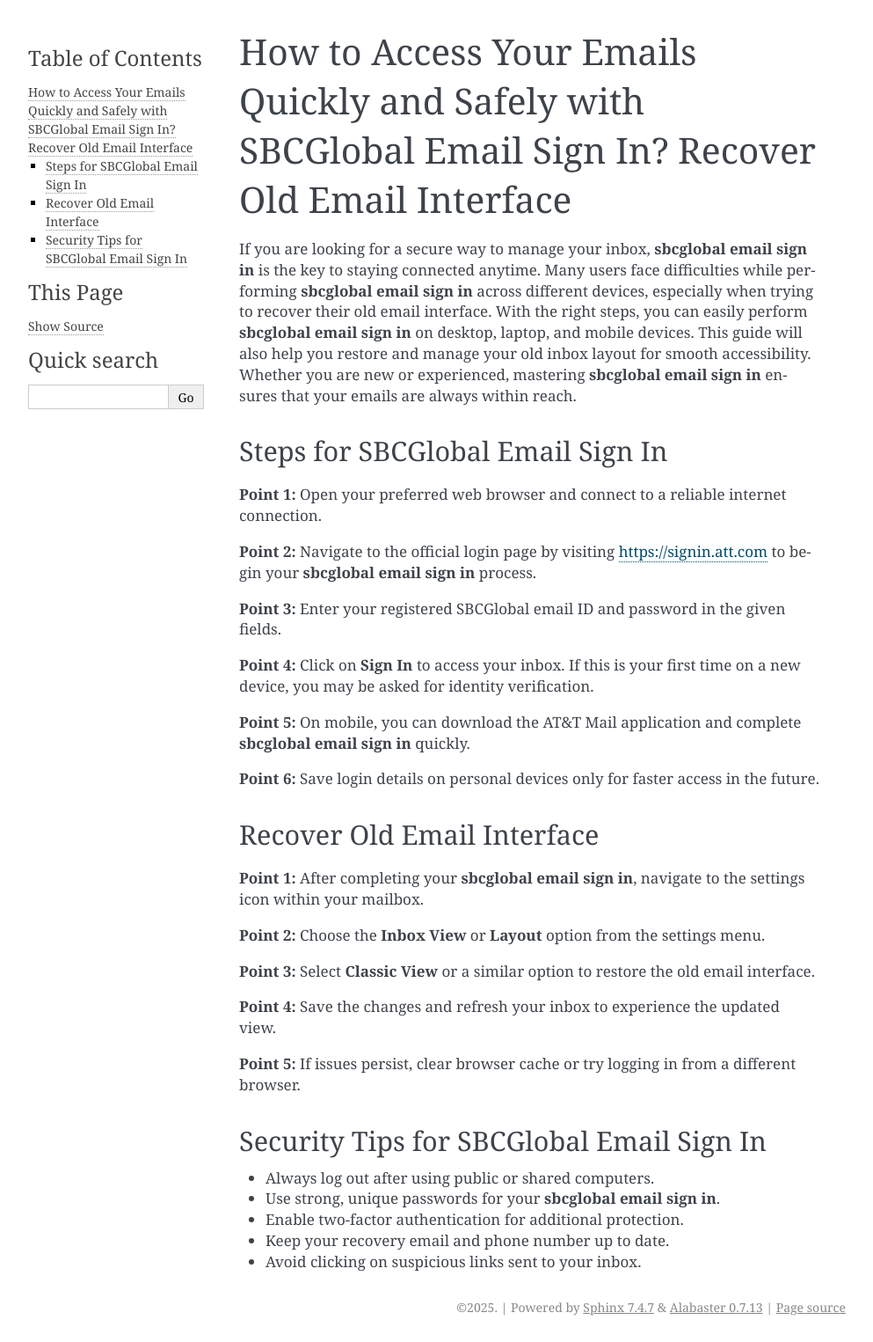
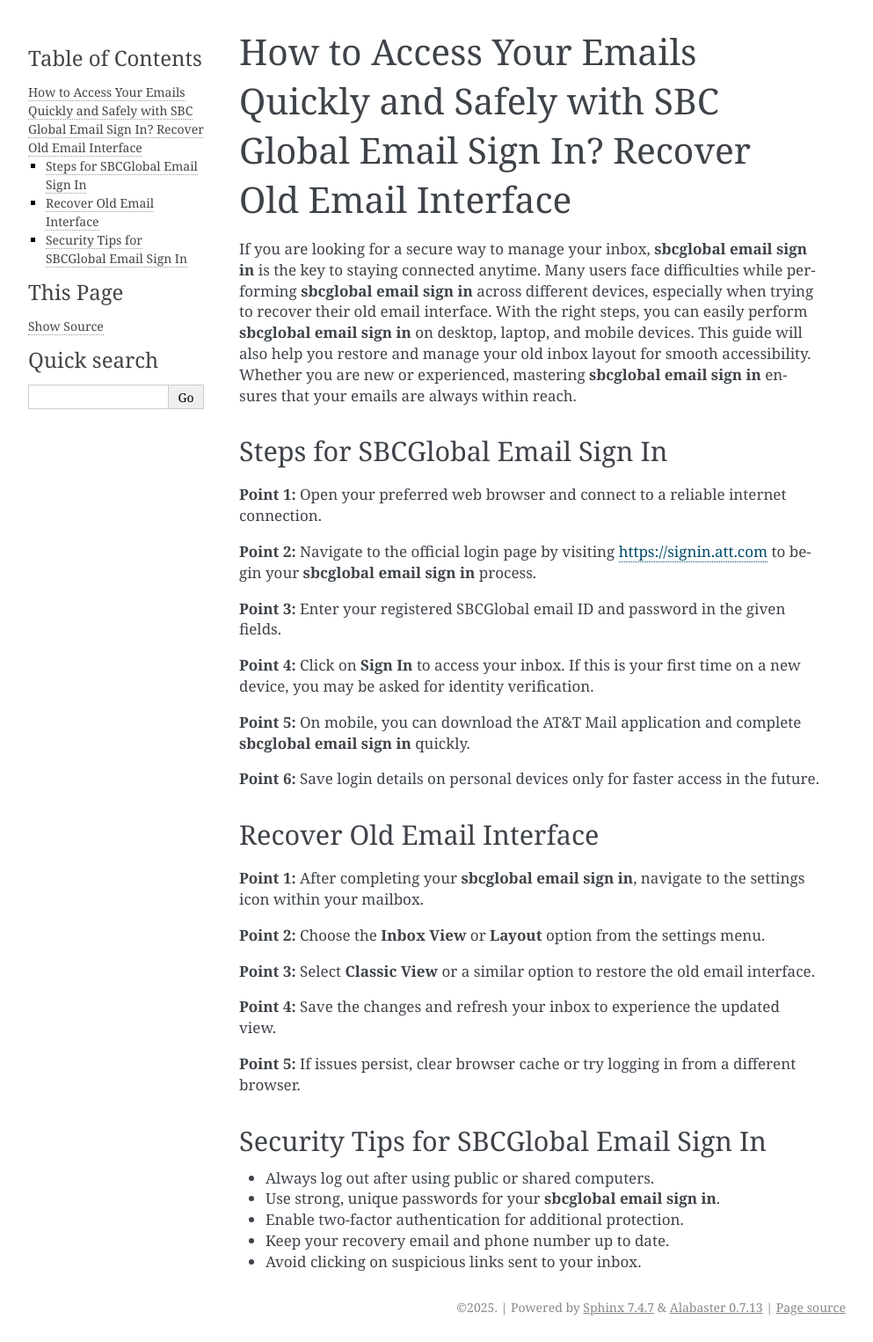
Before and after one commit to carriebebris/pilotsbcmart, a Sphinx documentation site: the page built from docs/index.rst, in a window 1280 px wide. Shown: the whole page at 88% size, without its empty margins (148-1141 px from the left). Built offline with Sphinx 7.4.7, drawn with Linux system fonts in a browser that asks for light colours.

Commit message:
Update index.rst

```diff
--- a/docs/index.rst
+++ b/docs/index.rst
@@ -1,4 +1,4 @@
-How to Access Your Emails Quickly and Safely with SBCGlobal Email Sign In? Recover Old Email Interface
+How to Access Your Emails Quickly and Safely with SBC Global Email Sign In? Recover Old Email Interface
 =====================================================================================================
 
 If you are looking for a secure way to manage your inbox, **sbcglobal email sign in** is the key to staying connected anytime. Many users face difficulties while performing **sbcglobal email sign in** across different devices, especially when trying to recover their old email interface. With the right steps, you can easily perform **sbcglobal email sign in** on desktop, laptop, and mobile devices. This guide will also help you restore and manage your old inbox layout for smooth accessibility. Whether you are new or experienced, mastering **sbcglobal email sign in** ensures that your emails are always within reach.
@@ -38,4 +38,5 @@
 - Use strong, unique passwords for your **sbcglobal email sign in**.
 - Enable two-factor authentication for additional protection.
 - Keep your recovery email and phone number up to date.
+
 - Avoid clicking on suspicious links sent to your inbox.
```
